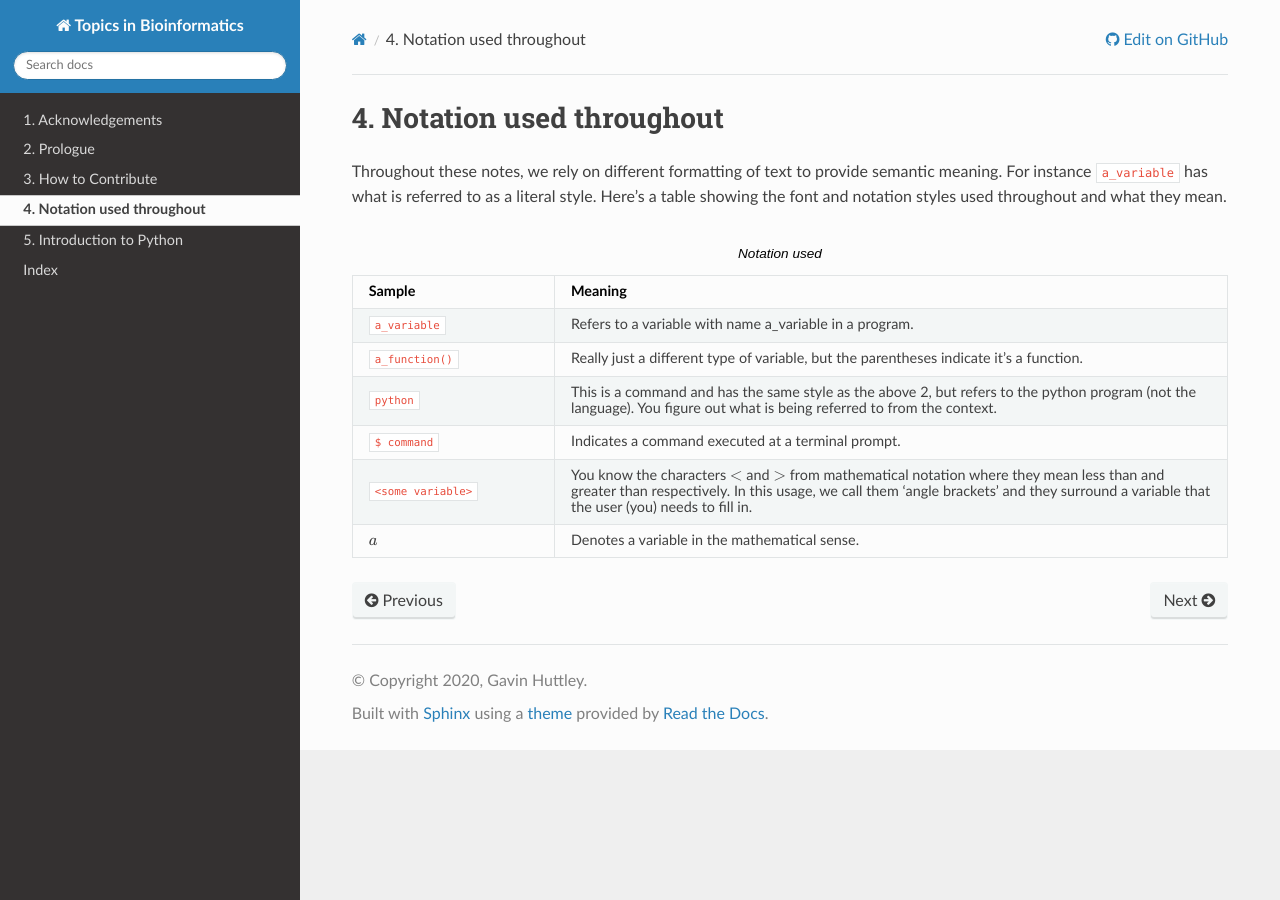
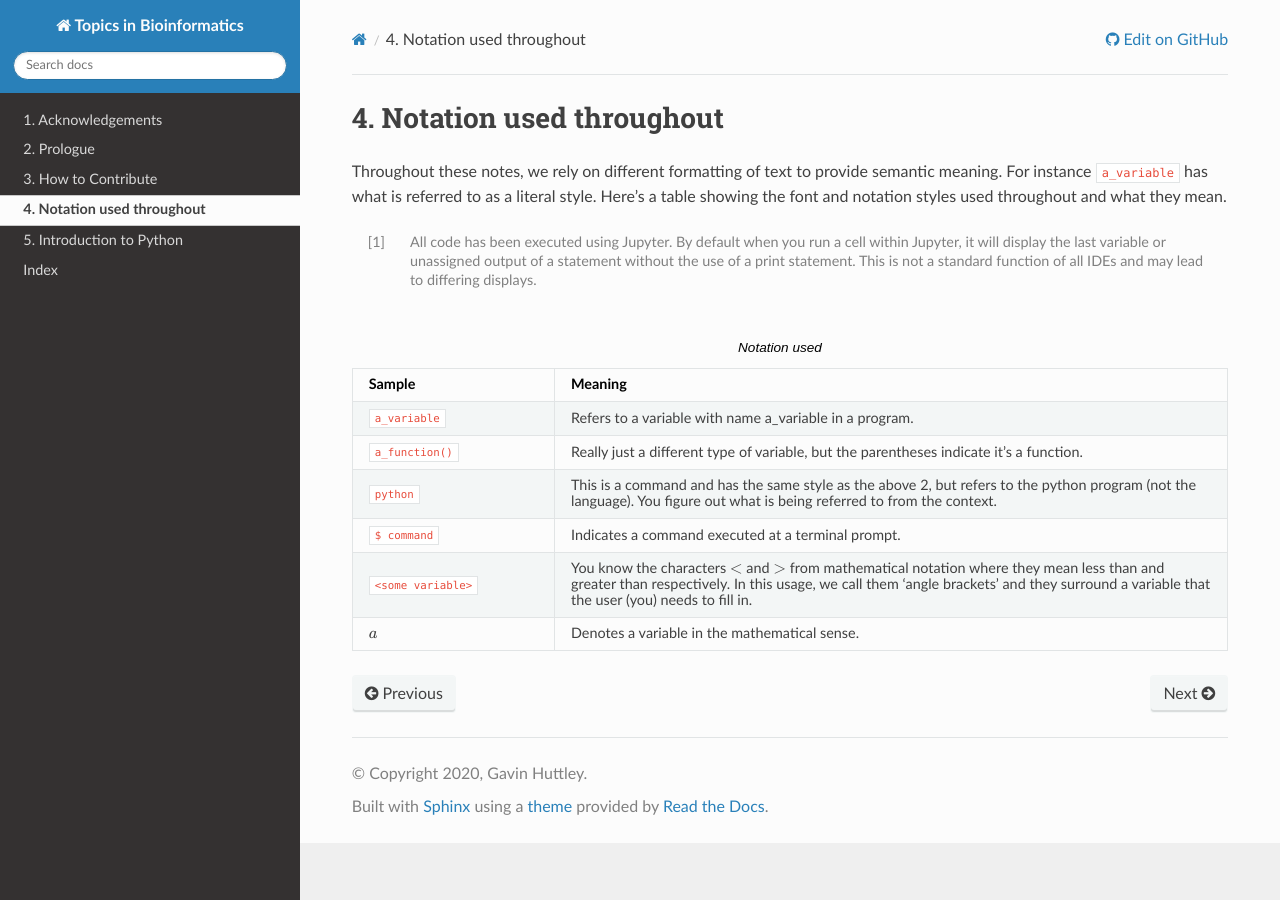
Before and after one commit to GavinHuttley/tib, a Sphinx documentation site: the page built from source/notation.rst, in a window 1280 px wide. Built offline with Sphinx 7.4.7 and the Read the Docs theme 2.0.0, drawn with Linux system fonts in a browser that asks for light colours.

Commit message:
Addressing differing displays in Jupyter
Added a side note addressing Jupyters output. I'm not sure if a Note might be a better means of displaying this information so I will submit both for a PR.

```diff
--- a/source/notation.rst
+++ b/source/notation.rst
@@ -3,6 +3,8 @@
 ************************
 
 Throughout these notes, we rely on different formatting of text to provide semantic meaning. For instance ``a_variable`` has what is referred to as a literal style. Here's a table showing the font and notation styles used throughout and what they mean.
+
+.. [1] All code has been executed using Jupyter. By default when you run a cell within Jupyter, it will display the last variable or unassigned output of a statement without the use of a print statement. This is not a standard function of all IDEs and may lead to differing displays.
 
 .. index:: notation
 
```
